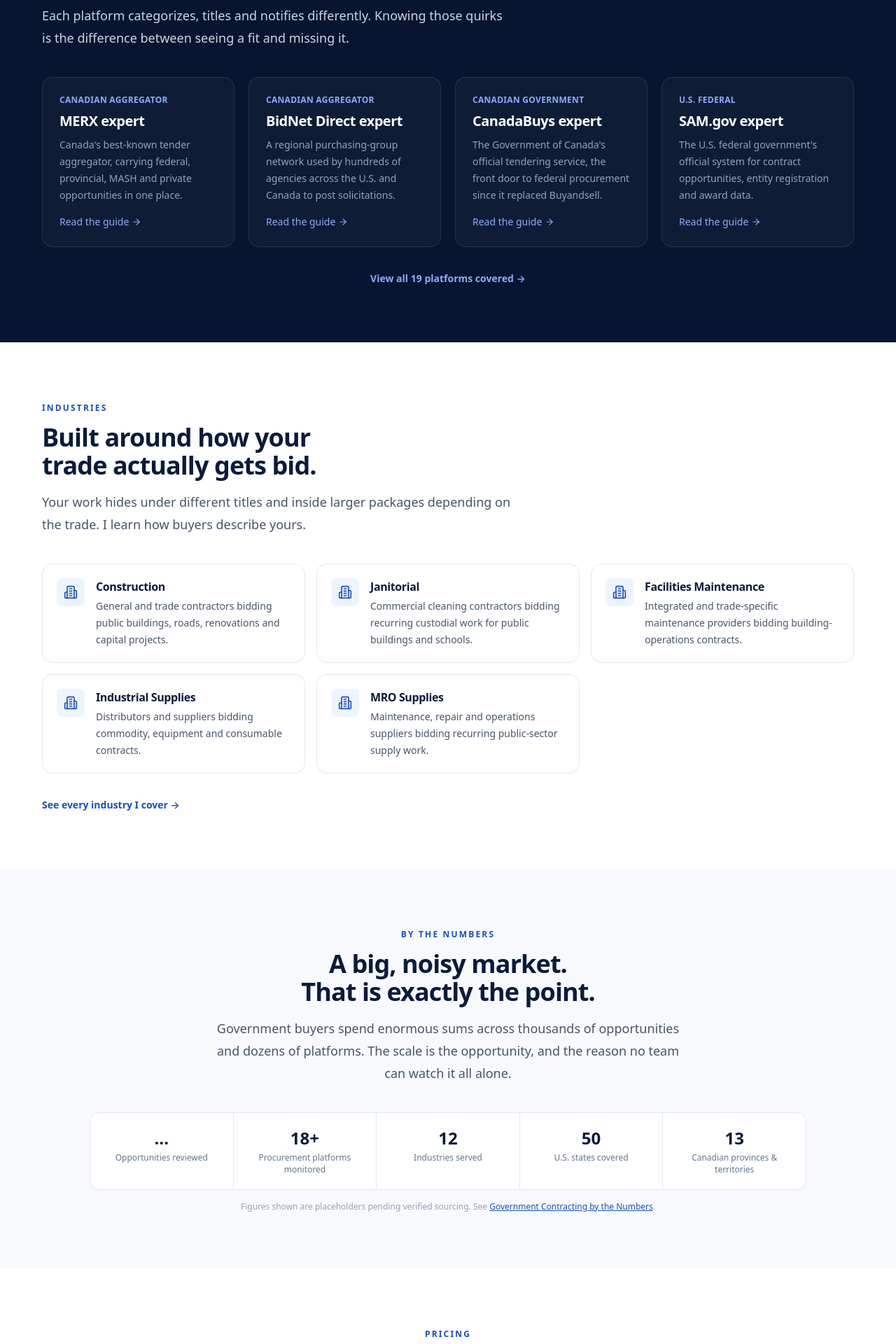
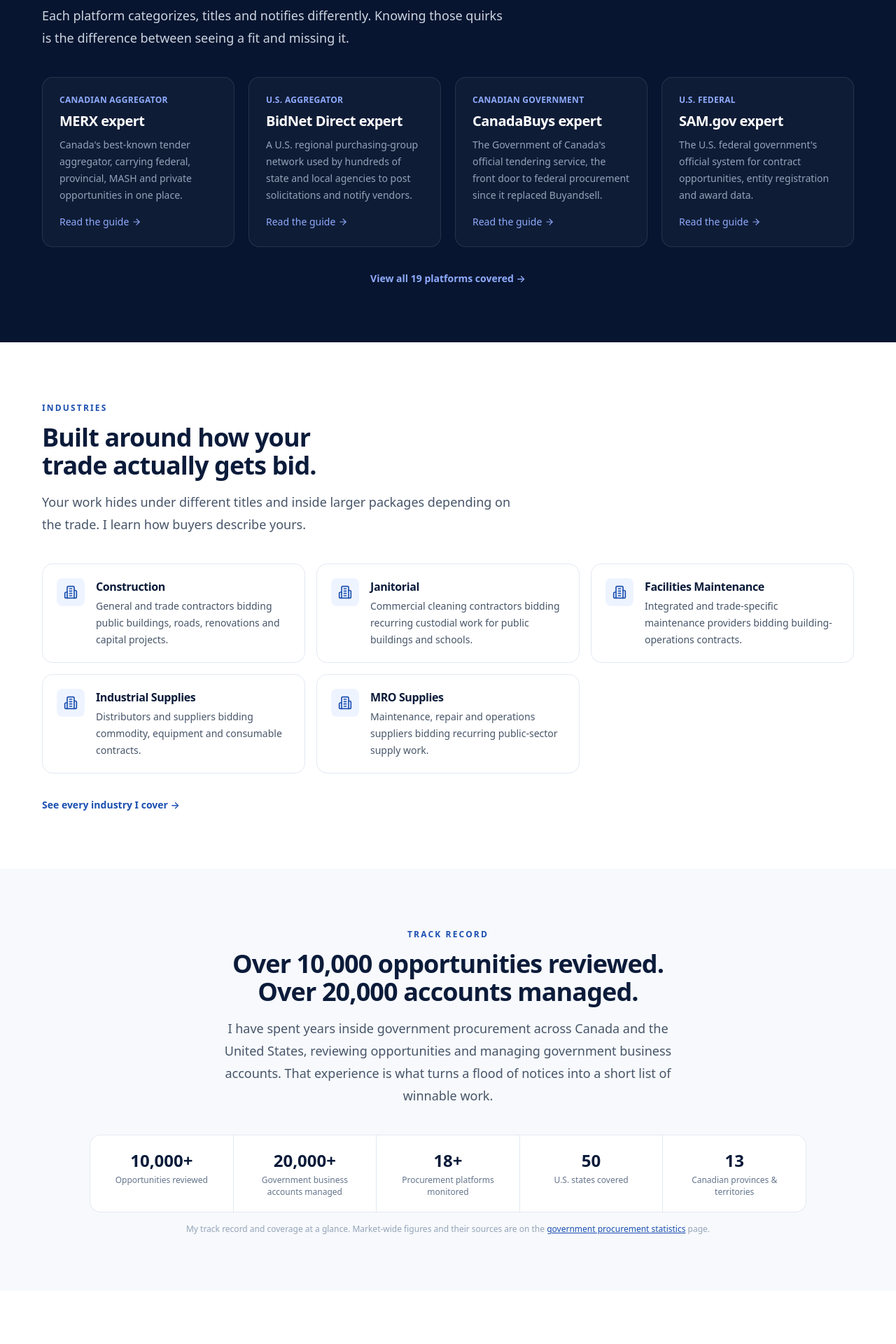
Before and after one commit to pdg7857-dev/Kingsway, a Next.js app in the folder website/: page / in a window 1280 px wide. Shown: the part 5580-7500 px from the top of the page at 70% size. Built offline with nearby package versions, Linux system fonts and the light colour scheme.

Commit message:
Home: add 10,000+ opportunities reviewed / 20,000+ accounts managed track record; correct BidNet Direct to U.S.-only

```diff
--- a/website/src/app/page.tsx
+++ b/website/src/app/page.tsx
@@ -304,18 +304,18 @@ export default function HomePage() {
       <Section muted>
         <SectionHead
           center
-          eyebrow="By the numbers"
-          title="A big, noisy market. That is exactly the point."
-          lede="Government buyers spend enormous sums across thousands of opportunities and dozens of platforms. The scale is the opportunity, and the reason no team can watch it all alone."
+          eyebrow="Track record"
+          title="Over 10,000 opportunities reviewed. Over 20,000 accounts managed."
+          lede="I have spent years inside government procurement across Canada and the United States, reviewing opportunities and managing government business accounts. That experience is what turns a flood of notices into a short list of winnable work."
         />
         <div className="mx-auto mt-10 max-w-5xl">
           <StatStrip />
           <p className="mt-4 text-center text-xs text-slate-400">
-            Figures shown are placeholders pending verified sourcing. See{" "}
+            My track record and coverage at a glance. Market-wide figures and their sources are on the{" "}
             <Link href="/government-procurement-statistics" className="font-medium text-brand-700 underline">
-              Government Contracting by the Numbers
-            </Link>
-            .
+              government procurement statistics
+            </Link>{" "}
+            page.
           </p>
         </div>
       </Section>
--- a/website/src/lib/site/config.ts
+++ b/website/src/lib/site/config.ts
@@ -162,11 +162,11 @@ export const FOOTER_NAV: { title: string; links: NavItem[] }[] = [
 export type Stat = { value: string | null; label: string; placeholder: string };
 
 export const SOCIAL_PROOF: Stat[] = [
-  { value: null, label: "Opportunities reviewed", placeholder: "..." },
-  { value: null, label: "Procurement platforms monitored", placeholder: "18+" },
+  { value: "10,000+", label: "Opportunities reviewed", placeholder: "10,000+" },
+  { value: "20,000+", label: "Government business accounts managed", placeholder: "20,000+" },
+  { value: "18+", label: "Procurement platforms monitored", placeholder: "18+" },
+  { value: "50", label: "U.S. states covered", placeholder: "50" },
+  { value: "13", label: "Canadian provinces & territories", placeholder: "13" },
   { value: null, label: "Industries served", placeholder: "12" },
-  { value: null, label: "U.S. states covered", placeholder: "50" },
-  { value: null, label: "Canadian provinces & territories", placeholder: "13" },
-  { value: null, label: "Clients served", placeholder: "..." },
   { value: null, label: "Years in government procurement", placeholder: "10+" },
 ];
--- a/website/src/lib/site/content/cornerstones.ts
+++ b/website/src/lib/site/content/cornerstones.ts
@@ -131,13 +131,13 @@ export const CORNERSTONE_CONTENT: Record<string, LongForm> = {
   "bidnet-direct": {
     readMins: 16,
     intro:
-      "BidNet Direct is one of the most important platforms most contractors underuse. It runs the regional purchasing groups that hundreds of state, provincial, county and municipal agencies rely on to post solicitations and notify vendors, and many of those buyers post there and nowhere else. I know how BidNet Direct routes work by commodity code and region, where its notifications quietly fail, and how good bids fall through the cracks between groups. This is the full picture, and how I make sure you stop missing the work meant for you.",
+      "BidNet Direct is one of the most important U.S. platforms most contractors underuse. It runs the regional purchasing groups that hundreds of state, county, municipal and special-district agencies rely on to post solicitations and notify vendors, and many of those buyers post there and nowhere else. I know how BidNet Direct routes work by commodity code and region, where its notifications quietly fail, and how good bids fall through the cracks between groups. This is the full picture, and how I make sure you stop missing the work meant for you.",
     sections: [
       {
         id: "what-is-bidnet",
         heading: "What BidNet Direct is",
         blocks: [
-          { type: "p", text: "BidNet Direct is the engine behind a large network of regional purchasing groups across the United States and Canada. Instead of every agency standing up its own portal, groups of agencies share a regional BidNet Direct platform where they post solicitations and notify registered vendors. For a contractor, that means a single platform can be your window onto dozens or hundreds of buyers in a region, which is powerful, and also the source of its quirks." },
+          { type: "p", text: "BidNet Direct is the engine behind a large network of regional purchasing groups across the United States. Instead of every agency standing up its own portal, groups of agencies share a regional BidNet Direct platform where they post solicitations and notify registered vendors. For a contractor, that means a single platform can be your window onto dozens or hundreds of buyers in a region, which is powerful, and also the source of its quirks." },
           { type: "p", text: "Crucially, many agencies post on BidNet Direct exclusively. If you are not registered in the right group, or registered under the wrong commodity codes, those opportunities simply never reach you. The platform is doing its job. It just cannot read your mind about which codes describe your work, and it will only notify you about what your registration says you want." },
           { type: "callout", text: "BidNet Direct sends alerts based on commodity-code overlap. I read past the code to the actual scope, which is where the fit, and the catch, actually live." },
         ],
@@ -151,7 +151,7 @@ export const CORNERSTONE_CONTENT: Record<string, LongForm> = {
             "Regional purchasing groups and cooperatives, which bundle many agencies under one platform.",
             "Counties and municipalities, often the bulk of the volume in any given region.",
             "School districts and special districts, which run on their own cycles and use their own language.",
-            "Some state and provincial agencies, which cross-post or post directly to the relevant group.",
+            "Some state agencies, which cross-post or post directly to the relevant group.",
           ] },
           { type: "p", text: "Because the platform is organized by region, your coverage is only as good as your map of which groups your buyers belong to. A contractor who works a metro area that straddles two purchasing groups, or who would gladly serve the county next door, has to be registered in each relevant group to see the work. Miss a group and you have a blind spot you do not even know is there." },
         ],
--- a/website/src/lib/site/content/platform-facts.ts
+++ b/website/src/lib/site/content/platform-facts.ts
@@ -48,10 +48,10 @@ export const PLATFORM_FACTS: Record<string, PlatformFacts> = {
   },
   "bidnet-direct": {
     whatItIs:
-      "BidNet Direct runs regional purchasing groups that hundreds of state, provincial, county and municipal agencies use to post solicitations and notify registered vendors. Many buyers post there exclusively.",
+      "BidNet Direct runs regional purchasing groups that hundreds of U.S. state, county, municipal and special-district agencies use to post solicitations and notify registered vendors. Many buyers post there exclusively.",
     whoUses: [
       "Regional purchasing groups and cooperatives", "Counties and municipalities",
-      "School districts and special districts", "Some state and provincial agencies",
+      "School districts and special districts", "Some state agencies",
     ],
     categorization:
       "Vendors register against commodity codes and a region, and notifications are driven off that match. The codes a buyer tags, and the codes you registered under, have to line up for the alert to fire.",
--- a/website/src/lib/site/locations.ts
+++ b/website/src/lib/site/locations.ts
@@ -24,7 +24,9 @@ export type State = {
   blurb: string;
 };
 
-const CA_FEDERAL = ["canadabuys", "merx", "bidnet-direct"];
+// Pan-Canadian platforms surfaced for every province/territory (BidNet Direct
+// is U.S.-only, so it is intentionally not here).
+const CA_FEDERAL = ["canadabuys", "merx"];
 
 export const PROVINCES: Province[] = [
   {
--- a/website/src/lib/site/platforms.ts
+++ b/website/src/lib/site/platforms.ts
@@ -8,6 +8,7 @@
 export type PlatformCategory =
   | "Canadian aggregator"
   | "Canadian government"
+  | "U.S. aggregator"
   | "U.S. federal"
   | "eProcurement SaaS"
   | "Market intelligence";
@@ -49,11 +50,11 @@ export const PLATFORMS: Platform[] = [
     slug: "bidnet-direct",
     name: "BidNet Direct",
     shortName: "BidNet Direct",
-    category: "Canadian aggregator",
-    country: "Both",
+    category: "U.S. aggregator",
+    country: "United States",
     priority: 1,
     oneLiner:
-      "A regional purchasing-group network used by hundreds of agencies across the U.S. and Canada to post solicitations.",
+      "A U.S. regional purchasing-group network used by hundreds of state and local agencies to post solicitations and notify vendors.",
     keywords: [
       "bidnet direct consultant", "bidnet direct expert", "bidnet monitoring",
       "bidnet opportunities", "bidnet contract opportunities", "bidnet alerts",
```
